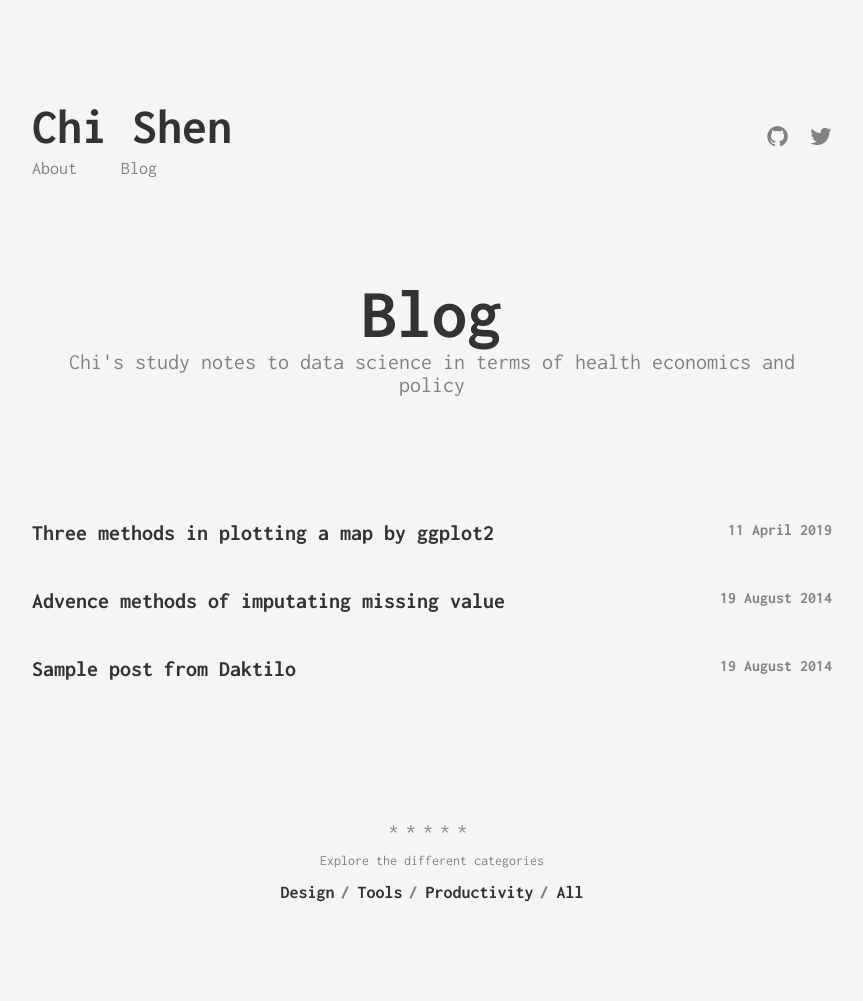
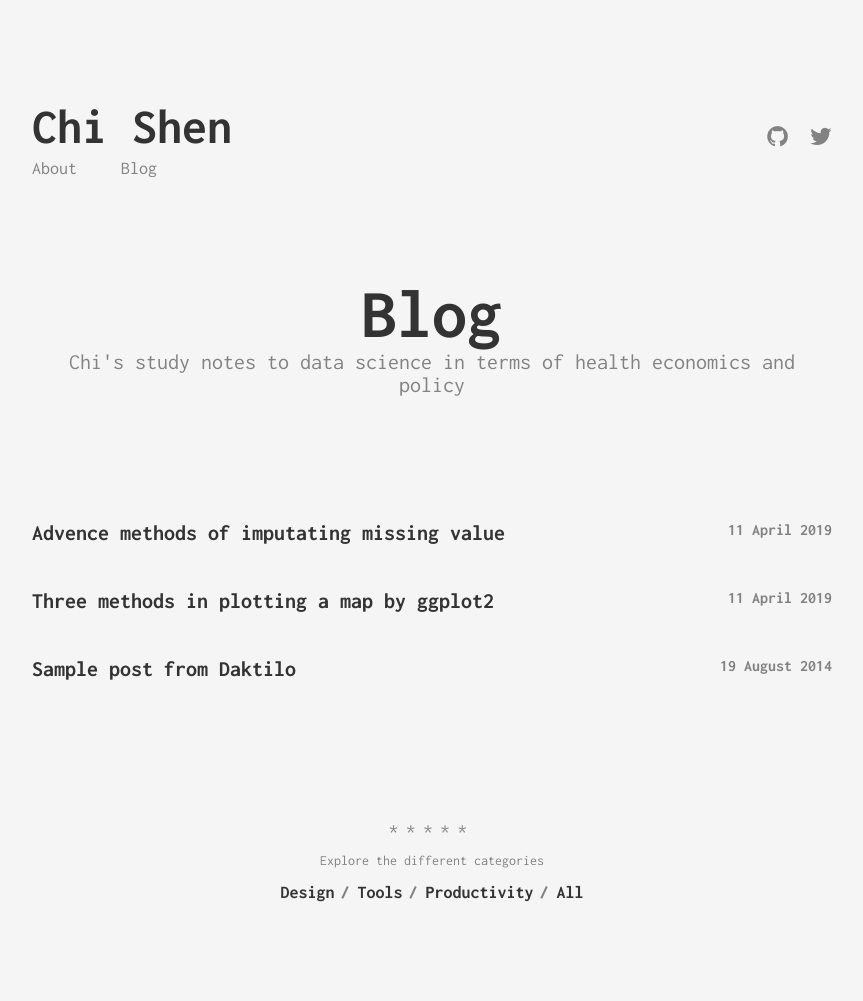
Before and after one commit to shumchi/shumchi.github.io, a Jekyll site: the page built from index.html, in a window 1280 px wide. Shown: the whole page, without its empty margins (208-1071 px from the left). Built offline with Jekyll 4.4.1, drawn with Linux system fonts in a browser that asks for light colours.

Commit message:
Update 2019-02-11-Imputation-missing-value.markdown

```diff
--- a/_posts/2019-02-11-Imputation-missing-value.markdown
+++ b/_posts/2019-02-11-Imputation-missing-value.markdown
@@ -4,7 +4,7 @@ title:  "Advence methods of imputating missing value"
 
 subtitle: " "
 
-date:   2014-08-19 23:56:45
+date:   2019-04-11 12:00:00
 
 categories: [tool]
 
```
